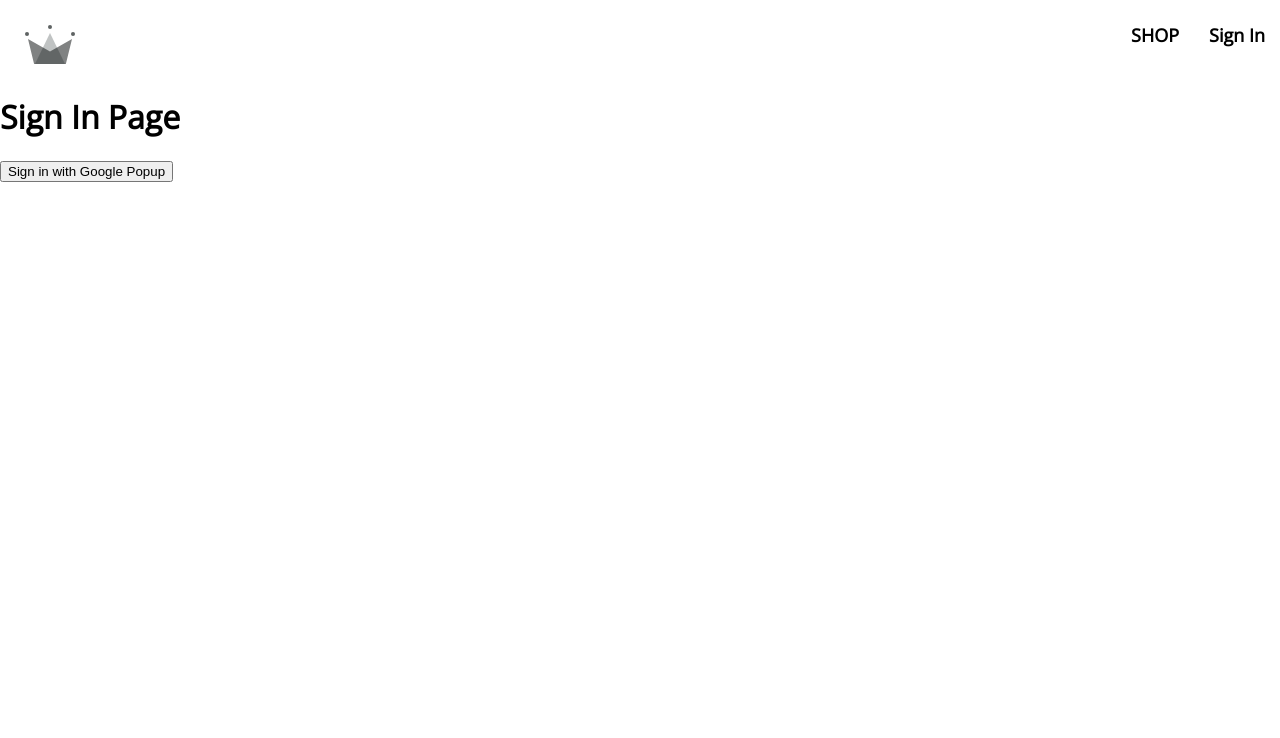
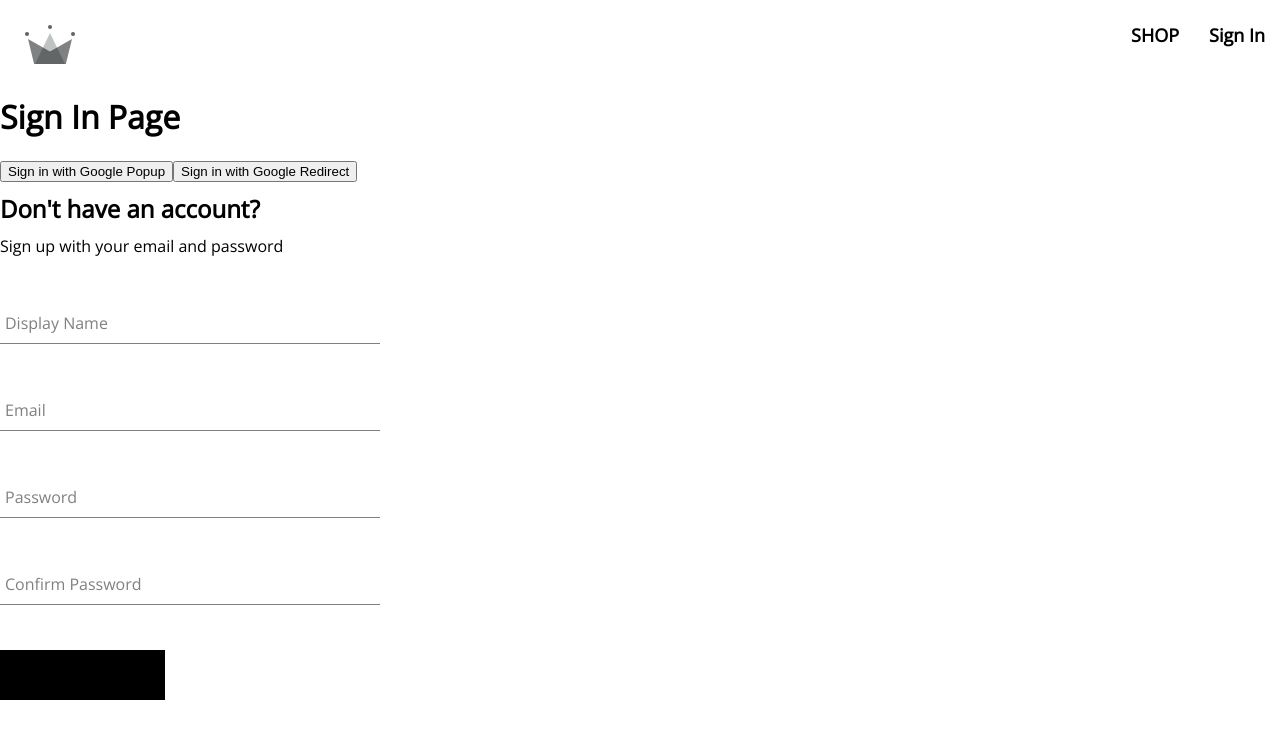
Before and after one commit to mitkpatel/Ecommerce-Cloting-App, a React (Create React App) app: page /sign-in in a window 1280 px wide. Shown: the top 738 px of the page. Built offline with nearby package versions, Linux system fonts and the light colour scheme; a web font is replaced by a local one.

Commit message:
sing up comopnent, input component, button component

```diff
--- /dev/null
+++ b/src/components/button/button.component.jsx
@@ -0,0 +1,15 @@
+import './button.styles.scss';
+
+const BUTTON_TYPE_CLASSES = {
+    google: 'google-sign-in',
+    inverted: 'inverted',
+}
+
+const Button = ({ childern, buttonType, ...otherProps }) => {
+    return(
+        <button className={`button-container ${BUTTON_TYPE_CLASSES[buttonType]}`} {...otherProps}>
+            {childern}
+        </button>
+    )
+}
+export default Button;
--- /dev/null
+++ b/src/components/button/button.styles.scss
@@ -0,0 +1,46 @@
+.button-container {
+    min-width: 165px;
+    width: auto;
+    height: 50px;
+    letter-spacing: 0.5px;
+    line-height: 50px;
+    padding: 0 35px 0 35px;
+    font-size: 15px;
+    background-color: black;
+    color: white;
+    text-transform: uppercase;
+    font-family: 'Open Sans Condensed';
+    font-weight: bolder;
+    border: none;
+    cursor: pointer;
+    display: flex;
+    justify-content: center;
+
+    &:hover {
+      background-color: white;
+      color: black;
+      border: 1px solid black;
+    }
+
+    &.google-sign-in {
+      background-color: #4285f4;
+      color: white;
+
+      &:hover {
+        background-color: #357ae8;
+        border: none;
+      }
+    }
+
+    &.inverted {
+      background-color: white;
+      color: black;
+      border: 1px solid black;
+
+      &:hover {
+        background-color: black;
+        color: white;
+        border: none;
+      }
+    }
+  }
--- /dev/null
+++ b/src/components/form-input/form-input.component.jsx
@@ -0,0 +1,21 @@
+import { isValidInputTimeValue } from "@testing-library/user-event/dist/utils";
+import "./form-input.styles.scss";
+
+const FormInput = ({ label, ...otherProps }) => {
+  return (
+    <div className="group">
+      <input className="form-input" {...otherProps} />
+      {label && (
+        <label
+          className={`${
+            otherProps.value.length ? "shrink" : ""
+          } form-input-label`}
+        >
+          {label}
+        </label>
+      )}
+    </div>
+  );
+};
+
+export default FormInput;
--- /dev/null
+++ b/src/components/form-input/form-input.styles.scss
@@ -0,0 +1,54 @@
+$sub-color: grey;
+$main-color: black;
+
+@mixin shrinkLabel {
+  top: -14px;
+  font-size: 12px;
+  color: $main-color;
+}
+
+.group {
+  position: relative;
+  margin: 45px 0;
+
+  .form-input {
+    background: none;
+    background-color: white;
+    color: $sub-color;
+    font-size: 18px;
+    padding: 10px 10px 10px 5px;
+    display: block;
+    width: 100%;
+    border: none;
+    border-radius: 0;
+    border-bottom: 1px solid $sub-color;
+    margin: 25px 0;
+
+    &:focus {
+      outline: none;
+    }
+
+    &:focus ~ .form-input-label {
+      @include shrinkLabel();
+    }
+  }
+
+  input[type='password'] {
+    letter-spacing: 0.3em;
+  }
+
+  .form-input-label {
+    color: $sub-color;
+    font-size: 16px;
+    font-weight: normal;
+    position: absolute;
+    pointer-events: none;
+    left: 5px;
+    top: 10px;
+    transition: 300ms ease all;
+
+    &.shrink {
+      @include shrinkLabel();
+    }
+  }
+}
--- /dev/null
+++ b/src/components/sign-up-form/sign-up-form.component.jsx
@@ -0,0 +1,104 @@
+import { useState } from "react";
+import './sign-up-form.styles.scss';
+import Button from '../button/button.component';
+
+import {
+  createAuthUserWithEmailAndPassword,
+  createUserDocumentFromAuth,
+} from "../../utils/firebase/firebase.utils";
+import FormInput from "../form-input/form-input.component";
+import FromInput from '../form-input/form-input.component';
+
+const defaultFormFields = {
+  displayName: "",
+  email: "",
+  password: "",
+  confirmPassword: "",
+};
+
+const SignUpForm = () => {
+  const [formFields, setFormFields] = useState(defaultFormFields);
+  const { displayName, email, password, confirmPassword } = formFields;
+
+  console.log(formFields);
+
+  const resetFormFields = () => {
+    setFormFields(defaultFormFields)
+  }
+
+  const handleSubmit = async (event) => {
+    event.preventDefault();
+
+    if (password != confirmPassword) {
+      alert("Password do not match");
+      return;
+    }
+
+    try {
+      const { user } = await createAuthUserWithEmailAndPassword(
+        email,
+        password
+      );
+      await createUserDocumentFromAuth(user, { displayName });
+      resetFormFields();
+    } catch (error) {
+      if (error.code == "auth/email-already-in-use") {
+        alert("Cannot create user, email already in use");
+      } else {
+        console.log("user creation encoaunter an error: ", error);
+      }
+    }
+  };
+
+  const handleChange = (event) => {
+    const { name, value } = event.target;
+    setFormFields({ ...formFields, [name]: value });
+  };
+
+  return (
+    <div className="sign-up-container">
+      <h2>Don't have an account?</h2>
+      <soan>Sign up with your email and password</soan>
+      <form onSubmit={handleSubmit}>
+        <FormInput
+          label='Display Name'
+          type="text"
+          required
+          onChange={handleChange}
+          name="displayName"
+          value={displayName}
+        />
+
+        <FormInput
+          label='Email'
+          type="email"
+          required
+          onChange={handleChange}
+          name="email"
+          value={email}
+        />
+
+        <FormInput
+          label='Password'
+          type="password"
+          required
+          onChange={handleChange}
+          name="password"
+          value={password}
+        />
+
+        <FormInput
+          label='Confirm Password'
+          type="password"
+          required
+          onChange={handleChange}
+          name="confirmPassword"
+          value={confirmPassword}
+        />
+        <Button buttobType='inverted' type="submit">Sign Up</Button>
+      </form>
+    </div>
+  );
+};
+
+export default SignUpForm;
--- /dev/null
+++ b/src/components/sign-up-form/sign-up-form.styles.scss
@@ -0,0 +1,9 @@
+.sign-up-container {
+    display: flex;
+    flex-direction: column;
+    width: 380px;
+}
+
+h2 {
+    margin: 10px 0;
+}
--- a/src/routes/sign-in/SignIn.component.jsx
+++ b/src/routes/sign-in/SignIn.component.jsx
@@ -1,20 +1,40 @@
-import { signInWithGooglePopup, createUserDocumentFromAuth } from '../../utils/firebase/firebase.utils';
+import {
+  auth,
+  signInWithGooglePopup,
+  createUserDocumentFromAuth,
+  signInWithGoogleRedirect,
+} from "../../utils/firebase/firebase.utils";
+import { getRedirectResult } from "firebase/auth";
+import { useEffect } from "react";
+import SignUpForm from '../../components/sign-up-form/sign-up-form.component';
 
 const SignIn = () => {
+
+  useEffect(() => {
+    async function fetchObjectFromRedirect() {
+      const response = await getRedirectResult(auth);
+      console.log(response);
+    }
+
+    fetchObjectFromRedirect();
+  }, []);
+
   const logGoogleUser = async () => {
     const { user } = await signInWithGooglePopup();
     const userDocRef = await createUserDocumentFromAuth(user);
     console.log("Resopnse form firebase", user);
-  }
+  };
 
   return (
-      <div>
-        <h1>Sign In Page</h1>
-        <button onClick={logGoogleUser}>
-          Sign in with Google Popup
-        </button>
-      </div>
-    );
+    <div>
+      <h1>Sign In Page</h1>
+      <button onClick={logGoogleUser}>Sign in with Google Popup</button>
+      <button onClick={signInWithGoogleRedirect}>
+        Sign in with Google Redirect
+      </button>
+      <SignUpForm />
+    </div>
+  );
 };
 
 export default SignIn;
--- a/src/utils/firebase/firebase.utils.js
+++ b/src/utils/firebase/firebase.utils.js
@@ -1,11 +1,11 @@
 import { async } from "@firebase/util";
-import { keyboard } from "@testing-library/user-event/dist/keyboard";
 import { initializeApp } from "firebase/app";
 import {
   getAuth,
   signInWithRedirect,
   signInWithPopup,
   GoogleAuthProvider,
+  createUserWithEmailAndPassword
 } from "firebase/auth";
 import {
   getFirestore,
@@ -27,19 +27,20 @@
 // Initialize Firebase
 const firebasApp = initializeApp(firebaseConfig);
 
-const provider = new GoogleAuthProvider();
+const googleProvider = new GoogleAuthProvider();
 
-provider.setCustomParameters({
+googleProvider.setCustomParameters({
   prompt: "select_account",
 });
 
 export const auth = getAuth();
-export const signInWithGooglePopup = () => signInWithPopup(auth, provider);
+export const signInWithGooglePopup = () => signInWithPopup(auth, googleProvider);
+export const signInWithGoogleRedirect = () => signInWithRedirect(auth, googleProvider);
 
 // For firebase database authentication
 export const db = getFirestore();
 
-export const createUserDocumentFromAuth = async (userAuth) => {
+export const createUserDocumentFromAuth = async (userAuth, additionalInformation = {}) => {
   const userDocRef = doc(db, 'users', userAuth.uid);
   const userSnapShot = await getDoc(userDocRef)
 
@@ -53,6 +54,7 @@
         displayName,
         email,
         createdAt,
+        ...additionalInformation
       });
     } catch(error) {
       console.log('error creating the user', error.message);
@@ -61,3 +63,9 @@
 
   return userDocRef;
 }
+
+export const createAuthUserWithEmailAndPassword = async (email,password) => {
+  if (!email || !password) return;
+
+  return await createUserWithEmailAndPassword(auth, email, password)
+}
```
